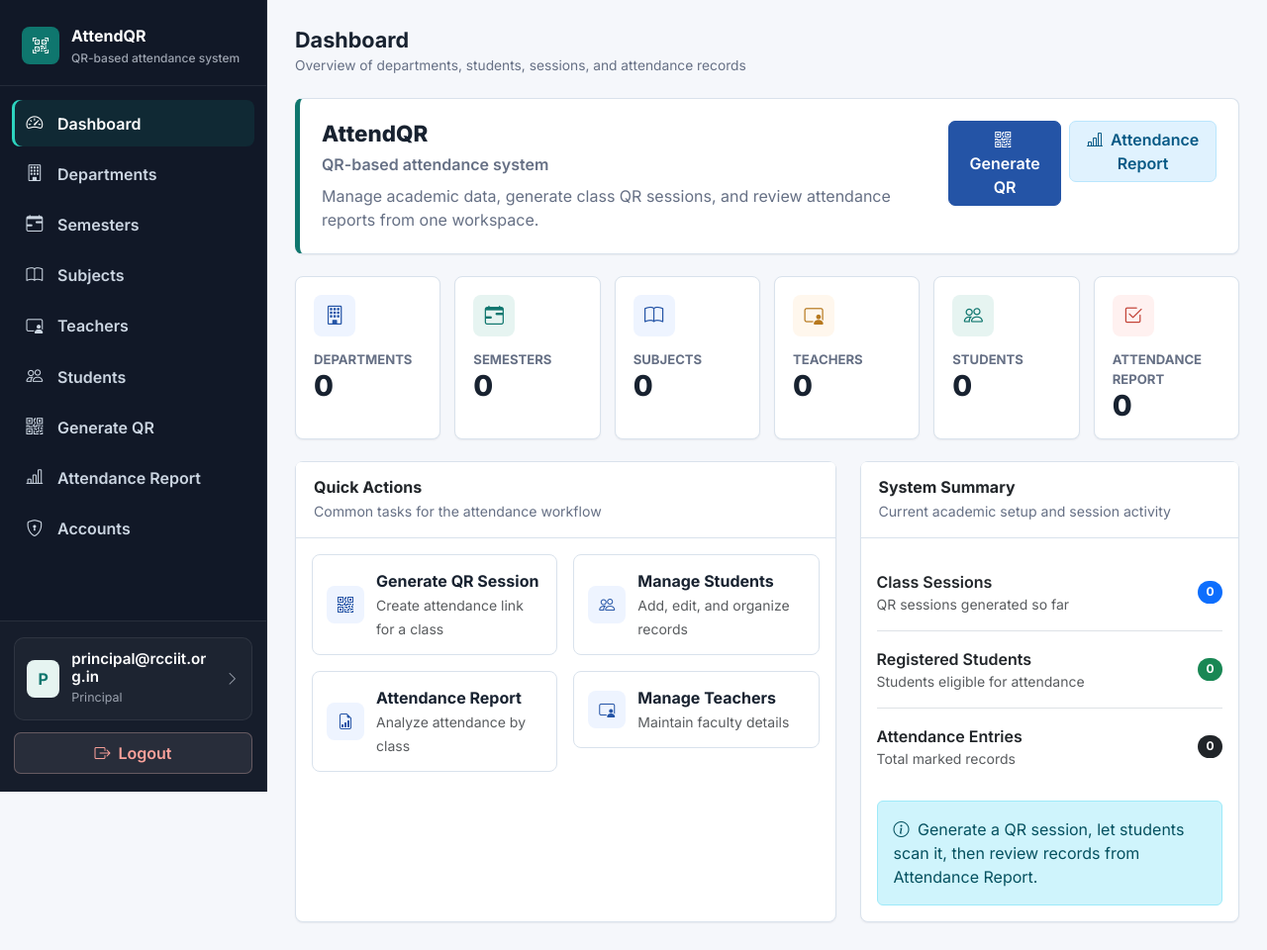
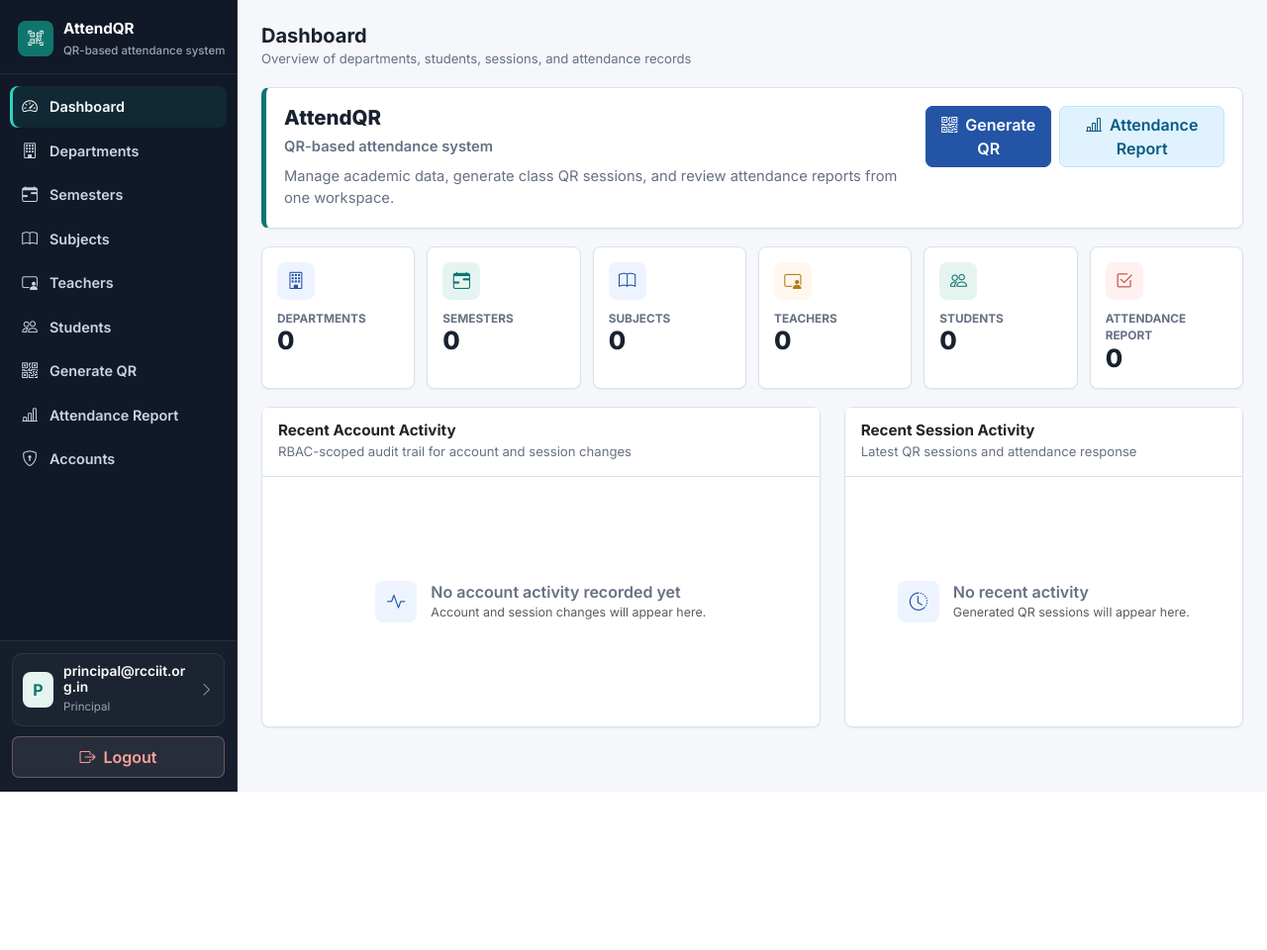
Before and after one commit to Krishnendu-9/AttendQR, a Flask app: page / in a window 1280 px wide. Shown: the whole page at 99% size. After the commit the page ends 800 px from the top, so only its background shows below. Run offline with Flask 3, Linux system fonts and the light colour scheme; a user stored in the database is signed in; data that the repository does not hold is empty.

Commit message:
change dashboard

```diff
--- a/app.py
+++ b/app.py
@@ -258,7 +258,8 @@ def log_activity(action, description, target_type=None, target_id=None, departme
         action=action,
         target_type=target_type,
         target_id=target_id,
-        description=description
+        description=description,
+        created_at=get_ist_now()
     ))
 
 
@@ -943,14 +944,38 @@ def dashboard():
         summary = build_student_attendance_summary(current_user.student)
         return render_template('student_dashboard.html', student=current_user.student, summary=summary)
 
+    now_ist = get_ist_now()
+
+    def session_panel_rows(sessions):
+        rows = []
+        for session in sessions:
+            rows.append({
+                'id': session.id,
+                'name': session_display_name(session),
+                'department': session.subject.department.display_name if session.subject and session.subject.department else '',
+                'semester': session.subject.semester.name if session.subject and session.subject.semester else '',
+                'teacher': session.teacher.name if session.teacher else 'Unassigned',
+                'created_at': session.created_at,
+                'expires_at': session.expires_at,
+                'is_active': session.expires_at > now_ist,
+                'attendance_count': Attendance.query.filter_by(session_id=session.id).count()
+            })
+        return rows
+
+    scoped_sessions = visible_sessions_query().all()
+    recent_sessions = visible_sessions_query().order_by(ClassSession.created_at.desc()).limit(3).all()
+    recent_account_logs = visible_activity_logs_query().order_by(ActivityLog.created_at.desc()).limit(3).all()
+
     return render_template('dashboard.html',
         departments=visible_departments_query().count(),
         semesters=visible_semesters_query().count(),
         subjects=visible_subjects_query().count(),
         teachers=visible_teachers_query().count(),
         students=visible_students_query().count(),
-        sessions=visible_sessions_query().count(),
-        attendance=sum(Attendance.query.filter_by(session_id=s.id).count() for s in visible_sessions_query().all()))
+        sessions=len(scoped_sessions),
+        attendance=sum(Attendance.query.filter_by(session_id=s.id).count() for s in scoped_sessions),
+        recent_sessions=session_panel_rows(recent_sessions),
+        recent_account_logs=recent_account_logs)
 
 @app.route('/login', methods=['GET', 'POST'])
 def login():
@@ -1795,6 +1820,7 @@ def generate_qr():
         # Use IST timezone (stored as naive datetime)
         now_ist = get_ist_now()
         expires_ist = now_ist + timedelta(minutes=duration)
+        created_session_name = special_title or subject_display_name(subject)
 
         cs = ClassSession(
             subject_id=subject.id,
@@ -1807,7 +1833,7 @@ def generate_qr():
         db.session.add(cs)
         log_activity(
             'qr_session_created',
-            f"Generated QR session for '{session_display_name(cs)}'.",
+            f"Generated QR session for '{created_session_name}'.",
             'class_session',
             None,
             department_id
--- a/static/app.css
+++ b/static/app.css
@@ -40,13 +40,14 @@ a {
   background: #111827;
   border-right: 1px solid rgba(255, 255, 255, 0.08);
   color: #ffffff;
-  overflow-y: auto;
+  overflow: hidden;
   display: flex;
   flex-direction: column;
   z-index: 1040;
 }
 
 .sidebar-header {
+  flex: 0 0 auto;
   padding: 24px 22px 18px;
   border-bottom: 1px solid rgba(255, 255, 255, 0.08);
 }
@@ -82,12 +83,22 @@ a {
   font-size: 0.75rem;
   font-weight: 500;
   margin-top: 2px;
+  white-space: nowrap;
 }
 
 .sidebar-menu {
+  flex: 1 1 auto;
   list-style: none;
   margin: 0;
+  min-height: 0;
+  overflow-y: auto;
   padding: 14px 12px 18px;
+  scrollbar-width: none;
+}
+
+.sidebar-menu::-webkit-scrollbar {
+  width: 0;
+  height: 0;
 }
 
 .sidebar-menu a {
@@ -118,6 +129,7 @@ a {
 }
 
 .sidebar-footer {
+  flex: 0 0 auto;
   margin-top: auto;
   padding: 16px 14px 18px;
   border-top: 1px solid rgba(255, 255, 255, 0.08);
@@ -154,7 +166,8 @@ a {
   font-size: 0.95rem;
   font-weight: 600;
   line-height: 1.2;
-  word-break: break-word;
+  overflow-wrap: anywhere;
+  word-break: normal;
 }
 
 .sidebar-user-role {
@@ -509,6 +522,22 @@ a {
   line-height: 1.1;
 }
 
+.dashboard-activity-grid {
+  display: grid;
+  grid-template-columns: 7fr 5fr;
+  gap: 1.5rem;
+}
+
+.dashboard-activity-grid > .card {
+  min-height: 0;
+}
+
+@media (max-width: 1199px) {
+  .dashboard-activity-grid {
+    grid-template-columns: 1fr;
+  }
+}
+
 .hero-panel {
   background: #ffffff;
   border: 1px solid var(--app-border);
@@ -564,8 +593,10 @@ a {
 }
 
 .activity-log-list {
-  display: grid;
+  display: flex;
+  flex-direction: column;
   gap: 12px;
+  flex: 1;
 }
 
 .activity-log-item {
@@ -573,6 +604,10 @@ a {
   border-radius: 8px;
   background: var(--app-surface-soft);
   padding: 12px 14px;
+  flex: 1;
+  display: flex;
+  flex-direction: column;
+  justify-content: center;
 }
 
 .activity-log-meta {
@@ -798,6 +833,82 @@ a {
   flex: 0 0 auto;
 }
 
+.empty-panel {
+  min-height: 180px;
+  padding: 28px;
+  display: flex;
+  align-items: center;
+  justify-content: center;
+  gap: 14px;
+  color: var(--app-muted);
+  text-align: left;
+}
+
+.empty-panel.compact {
+  min-height: 220px;
+}
+
+.empty-panel i {
+  width: 42px;
+  height: 42px;
+  border-radius: 8px;
+  background: #eef4ff;
+  color: var(--app-primary);
+  display: inline-flex;
+  align-items: center;
+  justify-content: center;
+  flex: 0 0 auto;
+  font-size: 1.15rem;
+}
+
+.activity-stack {
+  display: flex;
+  flex-direction: column;
+  gap: 12px;
+  flex: 1;
+}
+
+.session-activity-item {
+  border: 1px solid var(--app-border);
+  border-radius: 8px;
+  color: var(--app-text);
+  display: grid;
+  grid-template-columns: auto minmax(0, 1fr) auto;
+  align-items: center;
+  gap: 12px;
+  padding: 12px;
+  background: #ffffff;
+  transition: border-color 0.2s ease, box-shadow 0.2s ease, transform 0.2s ease;
+}
+
+.session-activity-item:hover,
+.session-activity-item:focus {
+  border-color: var(--app-primary);
+  box-shadow: var(--shadow-md);
+  color: var(--app-text);
+  transform: translateY(-1px);
+}
+
+.session-activity-icon {
+  width: 38px;
+  height: 38px;
+  border-radius: 8px;
+  background: #e6f4f1;
+  color: var(--app-accent);
+  display: inline-flex;
+  align-items: center;
+  justify-content: center;
+}
+
+.session-activity-body {
+  min-width: 0;
+}
+
+.session-activity-meta {
+  text-align: right;
+  white-space: nowrap;
+}
+
 .login-page,
 .scan-page {
   min-height: 100vh;
@@ -930,6 +1041,155 @@ a {
   }
 }
 
+@media (max-width: 1700px) and (min-width: 769px) {
+  :root {
+    --sidebar-width: 240px;
+  }
+
+  .sidebar-header {
+    padding: 18px 18px 14px;
+  }
+
+  .brand-icon,
+  .user-avatar {
+    width: 36px;
+    height: 36px;
+  }
+
+  .sidebar-brand {
+    gap: 10px;
+    font-size: 0.95rem;
+  }
+
+  .brand-subtitle {
+    font-size: 0.72rem;
+  }
+
+  .sidebar-menu {
+    padding: 12px 10px 14px;
+  }
+
+  .sidebar-menu a {
+    gap: 10px;
+    padding: 9px 10px;
+    font-size: 0.9rem;
+    margin-bottom: 3px;
+  }
+
+  .sidebar-menu i {
+    width: 20px;
+    font-size: 0.98rem;
+  }
+
+  .sidebar-footer {
+    padding: 12px 12px 14px;
+  }
+
+  .sidebar-user-card {
+    gap: 10px;
+    padding: 10px;
+  }
+
+  .sidebar-user-name {
+    font-size: 0.86rem;
+    line-height: 1.15;
+  }
+
+  .sidebar-user-role {
+    font-size: 0.72rem;
+  }
+
+  .sidebar-logout {
+    margin-top: 10px;
+  }
+
+  .main-content {
+    margin-left: var(--sidebar-width);
+    padding: 24px;
+  }
+
+  .top-bar {
+    padding-bottom: 8px;
+    margin-bottom: 10px;
+  }
+
+  .page-title {
+    font-size: 1.25rem;
+  }
+
+  .page-kicker {
+    font-size: 0.82rem;
+  }
+
+  .hero-panel {
+    padding: 18px;
+    margin-bottom: 18px;
+  }
+
+  .hero-panel h2 {
+    font-size: 1.28rem;
+  }
+
+  .hero-panel p {
+    font-size: 0.92rem;
+  }
+
+  .stat-grid {
+    gap: 12px;
+    margin-bottom: 18px;
+  }
+
+  .stat-card {
+    padding: 15px;
+  }
+
+  .stat-icon {
+    width: 38px;
+    height: 38px;
+    font-size: 1.08rem;
+    margin-bottom: 11px;
+  }
+
+  .stat-label {
+    font-size: 0.74rem;
+  }
+
+  .stat-value {
+    font-size: 1.58rem;
+  }
+
+  .section-title {
+    font-size: 0.95rem;
+  }
+
+  .section-subtitle {
+    font-size: 0.82rem;
+  }
+
+  .card-header {
+    padding: 14px 16px;
+  }
+
+  .activity-log-meta,
+  .text-muted.small {
+    font-size: 0.78rem;
+  }
+
+  .activity-log-text {
+    font-size: 0.88rem;
+  }
+
+  .session-activity-item {
+    gap: 10px;
+    padding: 11px;
+  }
+
+  .session-activity-icon {
+    width: 36px;
+    height: 36px;
+  }
+}
+
 @media (max-width: 768px) {
   .sidebar {
     transform: translateX(-100%);
--- a/templates/add_admin.html
+++ b/templates/add_admin.html
@@ -17,9 +17,9 @@
 </div>
 {% endif %}
 
-<div class="row g-4">
+<div class="row g-4 align-items-start">
   <div class="col-lg-5">
-    <div class="card h-100">
+    <div class="card">
       <div class="card-header">
         <h2 class="section-title"><i class="bi bi-person-plus me-1"></i> Add New Account</h2>
         <p class="section-subtitle">Create a role-based login account</p>
@@ -97,7 +97,7 @@
   </div>
 
   <div class="col-lg-7">
-    <div class="table-card h-100">
+    <div class="table-card">
       <div class="card-header">
         <div class="d-flex flex-column flex-lg-row gap-3 justify-content-between align-items-lg-start">
           <div>
--- a/templates/dashboard.html
+++ b/templates/dashboard.html
@@ -74,93 +74,71 @@
 </section>
 {% endif %}
 
-<div class="row g-4">
-  <div class="col-xl-7">
-    <div class="card h-100">
-      <div class="card-header">
-        <h2 class="section-title">Quick Actions</h2>
-        <p class="section-subtitle">Common tasks for the attendance workflow</p>
+<div class="dashboard-activity-grid">
+  <div class="card">
+    <div class="card-header">
+      <h2 class="section-title">Recent Account Activity</h2>
+      <p class="section-subtitle">RBAC-scoped audit trail for account and session changes</p>
+    </div>
+    <div class="card-body d-flex flex-column">
+      {% if recent_account_logs %}
+      <div class="activity-log-list">
+        {% for log in recent_account_logs %}
+        <div class="activity-log-item">
+          <div class="activity-log-meta">{{ format_12h(log.created_at) }} - {{ log.actor_username }}</div>
+          <div class="activity-log-text">{{ log.description }}</div>
+        </div>
+        {% endfor %}
       </div>
-      <div class="card-body">
-        <div class="row g-3">
-          <div class="col-md-6">
-            <a href="/generate_qr" class="quick-action">
-              <i class="bi bi-qr-code"></i>
-              <span>
-                <span class="fw-bold d-block">Generate QR Session</span>
-                <span class="text-muted small">Create attendance link for a class</span>
-              </span>
-            </a>
-          </div>
-          {% if current_user.role in ['super_admin', 'hod', 'teacher'] %}
-          <div class="col-md-6">
-            <a href="/students" class="quick-action">
-              <i class="bi bi-people"></i>
-              <span>
-                <span class="fw-bold d-block">Manage Students</span>
-                <span class="text-muted small">Add, edit, and organize records</span>
-              </span>
-            </a>
-          </div>
-          {% endif %}
-          <div class="col-md-6">
-            <a href="/reports" class="quick-action">
-              <i class="bi bi-file-earmark-bar-graph"></i>
-              <span>
-                <span class="fw-bold d-block">Attendance Report</span>
-                <span class="text-muted small">Analyze attendance by class</span>
-              </span>
-            </a>
-          </div>
-          {% if current_user.role in ['super_admin', 'hod'] %}
-          <div class="col-md-6">
-            <a href="/teachers" class="quick-action">
-              <i class="bi bi-person-video3"></i>
-              <span>
-                <span class="fw-bold d-block">Manage Teachers</span>
-                <span class="text-muted small">Maintain faculty details</span>
-              </span>
-            </a>
-          </div>
-          {% endif %}
+      {% else %}
+      <div class="empty-panel compact">
+        <i class="bi bi-activity"></i>
+        <div>
+          <div class="fw-semibold">No account activity recorded yet</div>
+          <div class="text-muted small">Account and session changes will appear here.</div>
         </div>
       </div>
+      {% endif %}
     </div>
   </div>
 
-  <div class="col-xl-5">
-    <div class="card h-100">
-      <div class="card-header">
-        <h2 class="section-title">System Summary</h2>
-        <p class="section-subtitle">Current academic setup and session activity</p>
+  <div class="card">
+    <div class="card-header">
+      <h2 class="section-title">Recent Session Activity</h2>
+      <p class="section-subtitle">Latest QR sessions and attendance response</p>
+    </div>
+    <div class="card-body d-flex flex-column">
+      {% if recent_sessions %}
+      <div class="activity-stack">
+        {% for session in recent_sessions %}
+        <a href="/generate_qr?session_id={{ session.id }}" class="session-activity-item">
+          <span class="session-activity-icon">
+            <i class="bi bi-qr-code"></i>
+          </span>
+          <span class="session-activity-body">
+            <span class="fw-semibold d-block">{{ session.name }}</span>
+            <span class="text-muted small d-block">{{ session.department }} - {{ session.semester }} &bull; {{ format_12h(session.created_at) }}</span>
+          </span>
+          <span class="session-activity-meta">
+            {% if session.is_active %}
+            <span class="badge text-bg-success">Active</span>
+            {% else %}
+            <span class="badge text-bg-secondary">Expired</span>
+            {% endif %}
+            <span class="text-muted small d-block mt-2">{{ session.attendance_count }} marked</span>
+          </span>
+        </a>
+        {% endfor %}
       </div>
-      <div class="card-body">
-        <div class="d-flex justify-content-between align-items-center py-3 border-bottom">
-          <div>
-            <div class="fw-semibold">Class Sessions</div>
-            <div class="text-muted small">QR sessions generated so far</div>
-          </div>
-          <span class="badge text-bg-primary">{{ sessions }}</span>
-        </div>
-        <div class="d-flex justify-content-between align-items-center py-3 border-bottom">
-          <div>
-            <div class="fw-semibold">Registered Students</div>
-            <div class="text-muted small">Students eligible for attendance</div>
-          </div>
-          <span class="badge text-bg-success">{{ students }}</span>
-        </div>
-        <div class="d-flex justify-content-between align-items-center py-3">
-          <div>
-            <div class="fw-semibold">Attendance Entries</div>
-            <div class="text-muted small">Total marked records</div>
-          </div>
-          <span class="badge text-bg-dark">{{ attendance }}</span>
-        </div>
-        <div class="alert alert-info mt-3 mb-0">
-          <i class="bi bi-info-circle me-1"></i>
-          Generate a QR session, let students scan it, then review records from Attendance Report.
+      {% else %}
+      <div class="empty-panel compact">
+        <i class="bi bi-clock-history"></i>
+        <div>
+          <div class="fw-semibold">No recent activity</div>
+          <div class="text-muted small">Generated QR sessions will appear here.</div>
         </div>
       </div>
+      {% endif %}
     </div>
   </div>
 </div>
--- a/templates/generate_qr.html
+++ b/templates/generate_qr.html
@@ -183,7 +183,7 @@
               <span class="badge text-bg-secondary">Expired</span>
             {% endif %}
           </td>
-          <td class="text-end">
+          <td class="text-end text-nowrap">
             <a href="{{ url_for('generate_qr', session_id=cs.id) }}" class="btn btn-sm btn-info btn-icon" data-bs-toggle="tooltip" title="View QR">
               <i class="bi bi-qr-code"></i>
             </a>
--- a/templates/reports.html
+++ b/templates/reports.html
@@ -124,7 +124,7 @@
             {% endif %}
           </td>
           <td><span class="badge text-bg-primary">{{ session.attendances|length }} Students</span></td>
-          <td class="text-end">
+          <td class="text-end text-nowrap">
             <button class="btn btn-sm btn-info btn-icon" onclick="viewAttendance({{ session.id }})" data-bs-toggle="tooltip" title="View details">
               <i class="bi bi-eye"></i>
             </button>
--- a/templates/semesters.html
+++ b/templates/semesters.html
@@ -58,7 +58,7 @@
           <td>{{ loop.index }}</td>
           <td class="fw-semibold">{{ s.name }}</td>
           <td>{{ s.department.display_name }}</td>
-          <td class="text-end">
+          <td class="text-end text-nowrap">
             <button type="button" class="btn btn-sm btn-warning btn-icon" data-bs-toggle="tooltip" title="Edit semester"
               onclick='openEdit({{ s.id|tojson }}, {{ s.name|tojson }}, {{ s.department_id|tojson }})'>
               <i class="bi bi-pencil-square"></i>
--- a/templates/students.html
+++ b/templates/students.html
@@ -142,7 +142,7 @@
           <td>{{ s.email }}</td>
           <td>{{ s.department.display_name }}</td>
           <td>{{ s.semester.name }}</td>
-          <td class="text-end">
+          <td class="text-end text-nowrap">
             <form method="POST" action="/students/reset-password/{{ s.id }}" class="d-inline"
               onsubmit='return confirm({{ ("Reset password for " ~ s.name ~ " to the roll number?")|tojson }})'>
               <input type="hidden" name="_csrf_token" value="{{ csrf_token() }}">
--- a/templates/subjects.html
+++ b/templates/subjects.html
@@ -77,7 +77,7 @@
           <td>{{ s.teacher.name if s.teacher else 'Not assigned' }}</td>
           <td>{{ s.department.display_name }}</td>
           <td>{{ s.semester.name }}</td>
-          <td class="text-end">
+          <td class="text-end text-nowrap">
             <button class="btn btn-sm btn-warning btn-icon" data-bs-toggle="tooltip" title="Edit subject"
               onclick='openEdit({{ s.id|tojson }}, {{ s.name|tojson }}, {{ (s.paper_code or '')|tojson }}, {{ s.department_id|tojson }}, {{ s.semester_id|tojson }}, {{ (s.teacher_id or '')|tojson }})'>
               <i class="bi bi-pencil-square"></i>
```
Also changed, not shown: models.py (+11 -0 lines), templates/departments.html (+19 -7 lines).
